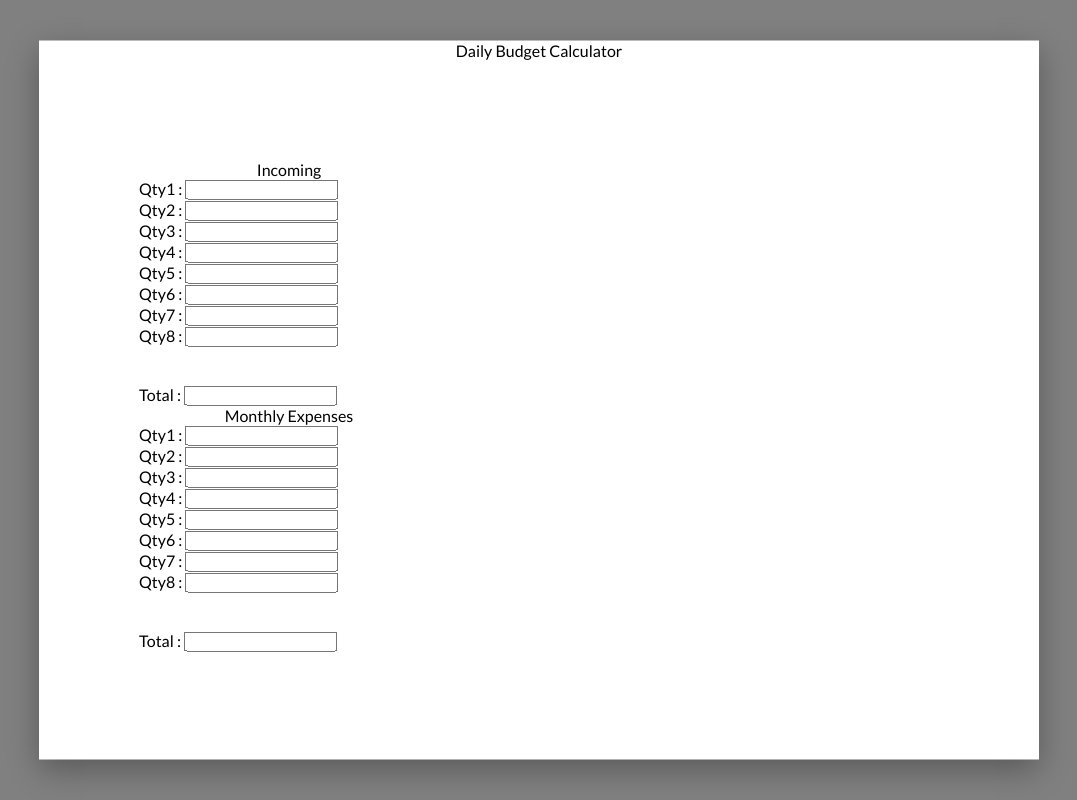
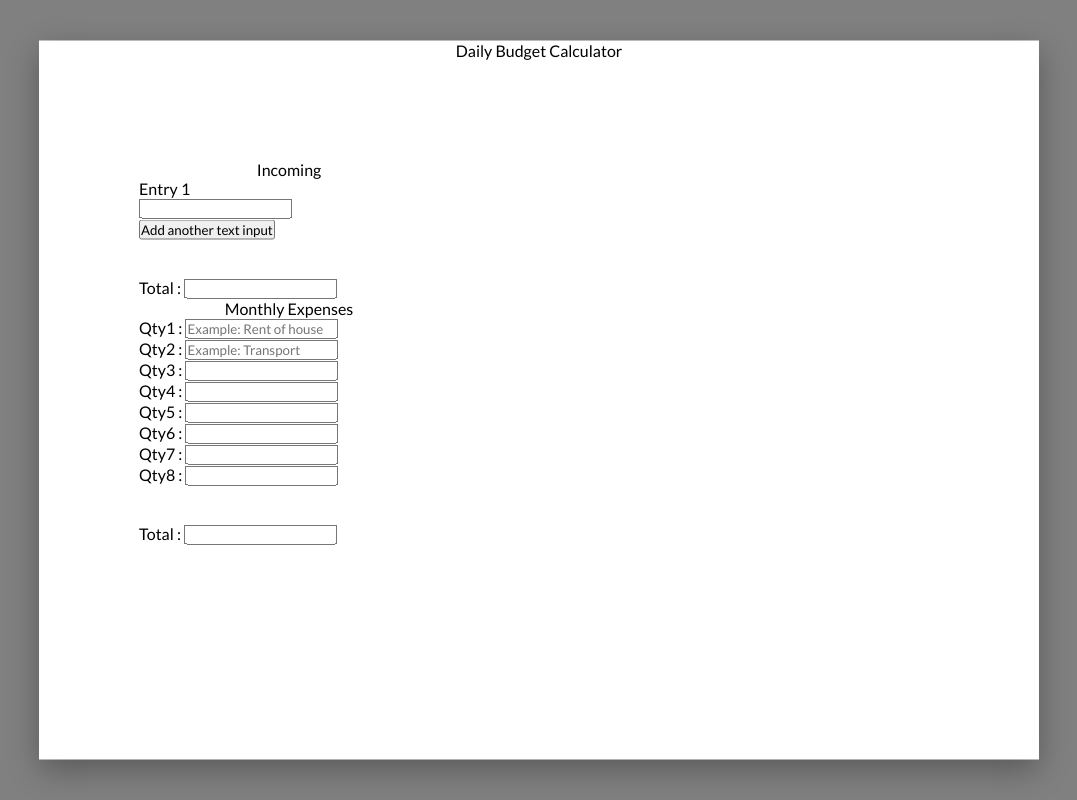
Before and after one commit to romankhairov/daily-budget-calculator, a plain HTML site: page index.html in a window 1280 px wide. Shown: the whole page, without its empty margins (101-1178 px from the left). Drawn offline with Linux system fonts and the light colour scheme.

Commit message:
Add dynamic form

```diff
--- a/app.js
+++ b/app.js
@@ -26,3 +26,18 @@ function findTotalMonthExp(){
     }
     document.getElementById('total_month_exp').value = tot;
 }
+
+// 3) add an other input
+var counter = 1;
+var limit = 3;
+function addInput(divName){
+     if (counter == limit)  {
+          alert("You have reached the limit of adding " + counter + " inputs");
+     }
+     else {
+          var newdiv = document.createElement('div');
+          newdiv.innerHTML = "Entry " + (counter + 1) + " <br><input type='text' name='myInputs[]'>";
+          document.getElementById(divName).appendChild(newdiv);
+          counter++;
+     }
+}
--- a/index.html
+++ b/index.html
@@ -21,14 +21,13 @@
             <!-- Income -->
             <div class="incoming">
                 <p class="title-incoming">Incoming</p>
-                Qty1 : <input onblur="findTotal()" type="text" name="qty" id="qty1"/><br>
-                Qty2 : <input onblur="findTotal()" type="text" name="qty" id="qty2"/><br>
-                Qty3 : <input onblur="findTotal()" type="text" name="qty" id="qty3"/><br>
-                Qty4 : <input onblur="findTotal()" type="text" name="qty" id="qty4"/><br>
-                Qty5 : <input onblur="findTotal()" type="text" name="qty" id="qty5"/><br>
-                Qty6 : <input onblur="findTotal()" type="text" name="qty" id="qty6"/><br>
-                Qty7 : <input onblur="findTotal()" type="text" name="qty" id="qty7"/><br>
-                Qty8 : <input onblur="findTotal()" type="text" name="qty" id="qty8"/><br>
+                <!-- Qty1 : <input onblur="findTotal()" placeholder="Example: Salary" type="text" name="qty" id="qty1"/><br> -->
+                <form method="POST">
+                     <div id="dynamicInput">
+                          Entry 1<br><input type="text" name="myInputs[]">
+                     </div>
+                     <input type="button" value="Add another text input" onClick="addInput('dynamicInput');">
+                </form>
                 <br><br>
                 Total : <input type="text" name="total" id="total"/>
             </div>
@@ -37,8 +36,8 @@
             <!-- Mandatory Costs -->
             <div class="monthly-expenses">
               <p class="title-incoming">Monthly Expenses</p>
-              Qty1 : <input onblur="findTotalMonthExp()" type="text" name="month_exp" id="qty1"/><br>
-              Qty2 : <input onblur="findTotalMonthExp()" type="text" name="month_exp" id="qty2"/><br>
+              Qty1 : <input onblur="findTotalMonthExp()" placeholder="Example: Rent of house" type="text" name="month_exp" id="qty1"/><br>
+              Qty2 : <input onblur="findTotalMonthExp()" placeholder="Example: Transport" type="text" name="month_exp" id="qty2"/><br>
               Qty3 : <input onblur="findTotalMonthExp()" type="text" name="month_exp" id="qty3"/><br>
               Qty4 : <input onblur="findTotalMonthExp()" type="text" name="month_exp" id="qty4"/><br>
               Qty5 : <input onblur="findTotalMonthExp()" type="text" name="month_exp" id="qty5"/><br>
```
